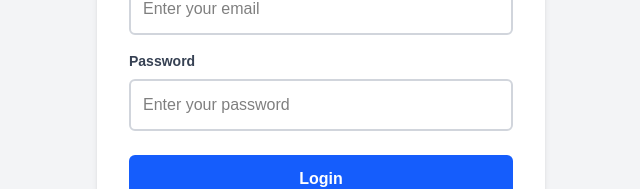
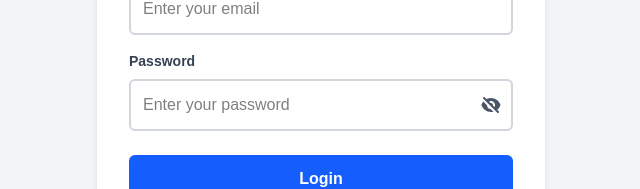
Before and after one commit to enggsatyamraj/realstate, a Next.js app: page /admin in a window 1280 px wide. Shown: the part 325-514 px from the top of the page, without its empty margins (319-959 px from the left). Built offline with nearby package versions, Linux system fonts and the light colour scheme.

Commit message:
some minor changes

```diff
--- a/src/app/admin/page.jsx
+++ b/src/app/admin/page.jsx
@@ -9,12 +9,13 @@
     const [loginError, setLoginError] = useState('');
     const [inquiries, setInquiries] = useState([]);
     const [isLoadingData, setIsLoadingData] = useState(false);
+    const [showPassword, setShowPassword] = useState(false);
 
     // Check if user is already authenticated on page load
     useEffect(() => {
         const checkAuth = () => {
-            const isAdmin = localStorage.getItem('isAdmin');
-            if (isAdmin === 'true') {
+            const oywkvqpspm = localStorage.getItem('oywkvqpspm');
+            if (oywkvqpspm === 'true') {
                 setIsAuthenticated(true);
                 fetchInquiries();
             }
@@ -32,13 +33,17 @@
         }));
     };
 
+    const togglePasswordVisibility = () => {
+        setShowPassword(!showPassword);
+    };
+
     const handleLogin = (e) => {
         e.preventDefault();
         setLoginError('');
 
         // Validate credentials
         if (loginData.email === 'vishal@dwi.com' && loginData.password === 'vishal7651@dwi') {
-            localStorage.setItem('isAdmin', 'true');
+            localStorage.setItem('oywkvqpspm', 'true');
             setIsAuthenticated(true);
             fetchInquiries();
         } else {
@@ -47,7 +52,7 @@
     };
 
     const handleLogout = () => {
-        localStorage.removeItem('isAdmin');
+        localStorage.removeItem('oywkvqpspm');
         setIsAuthenticated(false);
         setInquiries([]);
     };
@@ -109,8 +114,9 @@
                             <label className="block text-gray-700 text-sm font-bold mb-2" htmlFor="password">
                                 Password
                             </label>
+                            <div className="relative">
                                 <input
-                                type="password"
+                                    type={showPassword ? "text" : "password"}
                                     id="password"
                                     name="password"
                                     value={loginData.password}
@@ -119,11 +125,29 @@
                                     placeholder="Enter your password"
                                     required
                                 />
+                                <button
+                                    type="button"
+                                    onClick={togglePasswordVisibility}
+                                    className="absolute inset-y-0 right-0 flex items-center px-3 text-gray-600 hover:text-gray-800 focus:outline-none"
+                                >
+                                    {showPassword ? (
+                                        <svg xmlns="http://www.w3.org/2000/svg" className="h-5 w-5" viewBox="0 0 20 20" fill="currentColor">
+                                            <path d="M10 12a2 2 0 100-4 2 2 0 000 4z" />
+                                            <path fillRule="evenodd" d="M.458 10C1.732 5.943 5.522 3 10 3s8.268 2.943 9.542 7c-1.274 4.057-5.064 7-9.542 7S1.732 14.057.458 10zM14 10a4 4 0 11-8 0 4 4 0 018 0z" clipRule="evenodd" />
+                                        </svg>
+                                    ) : (
+                                        <svg xmlns="http://www.w3.org/2000/svg" className="h-5 w-5" viewBox="0 0 20 20" fill="currentColor">
+                                            <path fillRule="evenodd" d="M3.707 2.293a1 1 0 00-1.414 1.414l14 14a1 1 0 001.414-1.414l-1.473-1.473A10.014 10.014 0 0019.542 10C18.268 5.943 14.478 3 10 3a9.958 9.958 0 00-4.512 1.074l-1.78-1.781zm4.261 4.26l1.514 1.515a2.003 2.003 0 012.45 2.45l1.514 1.514a4 4 0 00-5.478-5.478z" clipRule="evenodd" />
+                                            <path d="M12.454 16.697L9.75 13.992a4 4 0 01-3.742-3.741L2.335 6.578A9.98 9.98 0 00.458 10c1.274 4.057 5.065 7 9.542 7 .847 0 1.669-.105 2.454-.303z" />
+                                        </svg>
+                                    )}
+                                </button>
+                            </div>
                         </div>
 
                         <button
                             type="submit"
-                            className="w-full bg-blue-600 hover:bg-blue-700 text-white font-bold py-3 px-4 rounded-md focus:outline-none focus:shadow-outline text-black"
+                            className="w-full bg-blue-600 hover:bg-blue-700 text-white font-bold py-3 px-4 rounded-md focus:outline-none focus:shadow-outline"
                         >
                             Login
                         </button>
@@ -200,6 +224,9 @@
                                             Phone
                                         </th>
                                         <th scope="col" className="px-6 py-3 text-left text-xs font-medium text-gray-500 uppercase tracking-wider">
+                                            City
+                                        </th>
+                                        <th scope="col" className="px-6 py-3 text-left text-xs font-medium text-gray-500 uppercase tracking-wider">
                                             Submitted At
                                         </th>
                                     </tr>
```
Lines whose indentation alone changed are shown as unchanged.
